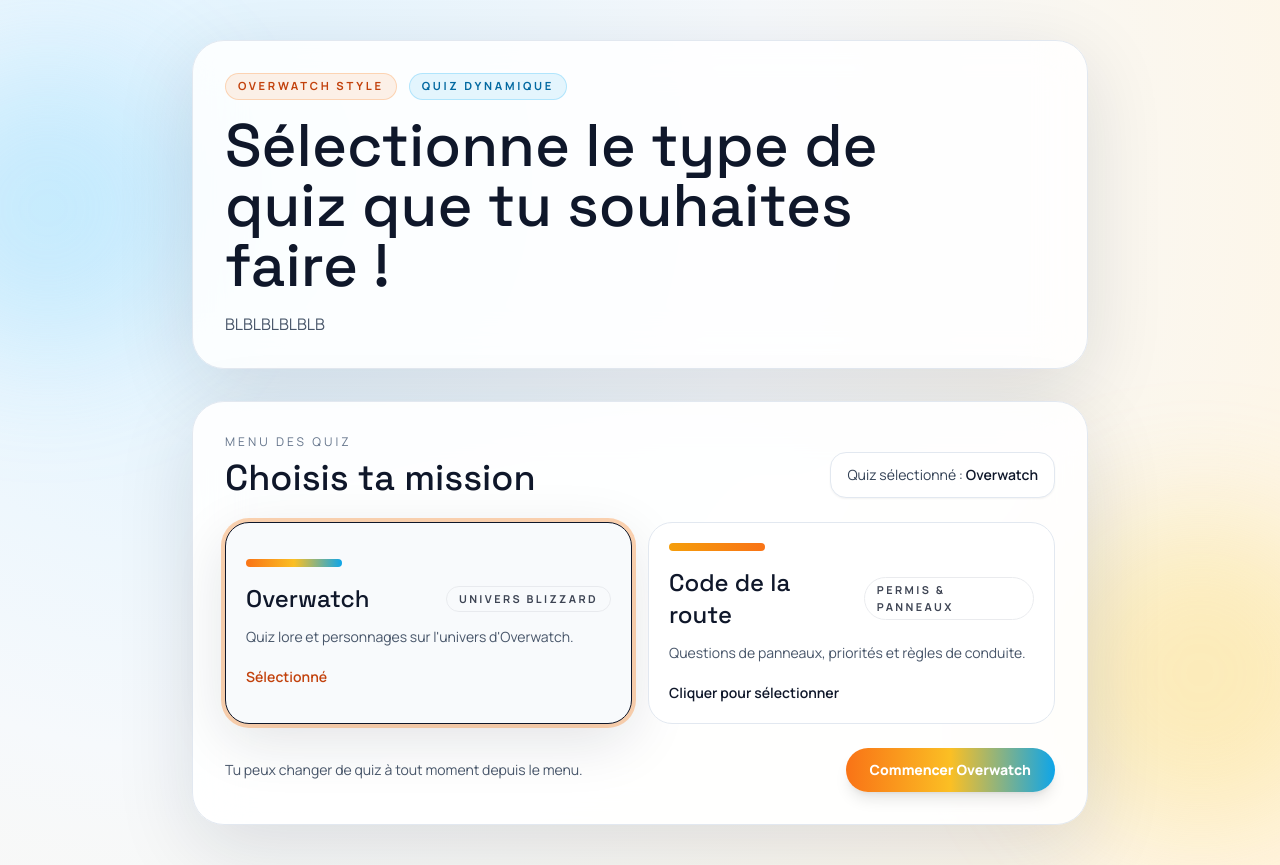
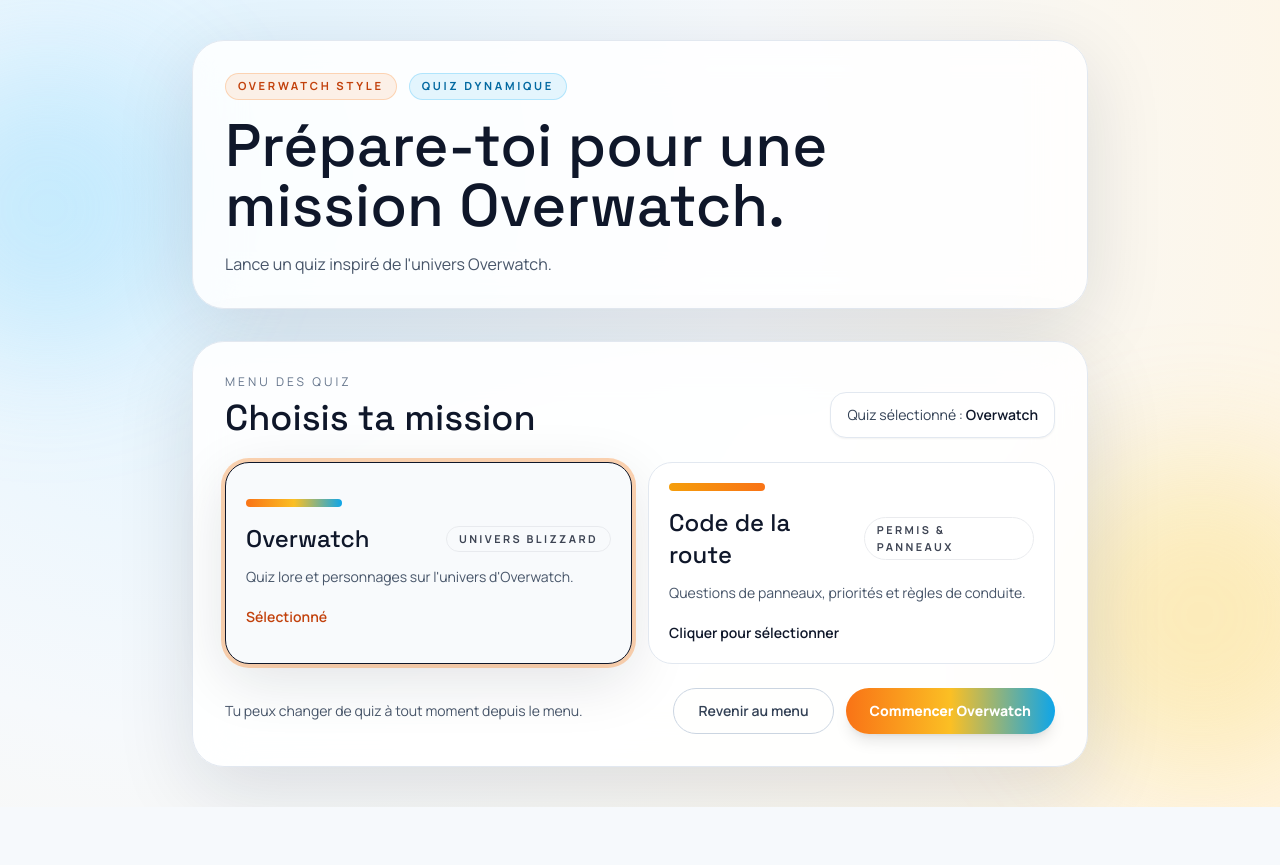
Before and after one commit to eliott-colin/flash-mcqueen, a React (Vite) app: page / in a window 1280 px wide. After the commit the page ends 807 px from the top, so only its background shows below. Built offline with nearby package versions, Linux system fonts and the light colour scheme.

Commit message:
feat: menu change

```diff
--- a/src/App.jsx
+++ b/src/App.jsx
@@ -23,13 +23,22 @@
 function App() {
   const [selectedQuiz, setSelectedQuiz] = useState("overwatch");
   const [started, setStarted] = useState(false);
+  const selectedQuizData = useMemo(
+    () => QUIZZES.find((quiz) => quiz.key === selectedQuiz) || null,
+    [selectedQuiz]
+  );
   const isOverwatchQuiz = selectedQuiz === "overwatch";
   const isOverwatchScreen = started && selectedQuiz === "overwatch";
-
-  const selectedQuizData = useMemo(
-    () => QUIZZES.find((quiz) => quiz.key === selectedQuiz) || QUIZZES[0],
-    [selectedQuiz]
-  );
+  const menuTitle = selectedQuizData
+    ? selectedQuizData.title === "Overwatch"
+      ? "Prépare-toi pour une mission Overwatch."
+      : `Prêt pour le quiz ${selectedQuizData.title} ?`
+    : "Sélectionne le type de quiz que tu souhaites faire !";
+  const menuSubtitle = selectedQuizData
+    ? selectedQuizData.title === "Overwatch"
+      ? "Lance un quiz inspiré de l'univers Overwatch."
+      : "Reviens au menu si tu veux changer de thème."
+    : "Choisis un quiz, puis démarre quand tu es prêt.";
 
   const launchQuiz = () => setStarted(true);
   const goBackToMenu = () => setStarted(false);
@@ -54,10 +63,10 @@
             </span>
           </div>
           <h1 className="mt-4 max-w-3xl font-display text-4xl leading-tight sm:text-6xl">
-            Sélectionne le type de quiz que tu souhaites faire !
+            {menuTitle}
           </h1>
           <p className="mt-4 max-w-2xl text-sm text-slate-600 sm:text-base">
-            BLBLBLBLBLB
+            {menuSubtitle}
           </p>
         </header>
 
@@ -114,17 +123,31 @@
                 Tu peux changer de quiz à tout moment depuis le menu.
               </p>
 
+              <div className="flex flex-wrap gap-3">
+                <button
+                  type="button"
+                  onClick={() => setSelectedQuiz(null)}
+                  disabled={!selectedQuiz}
+                  className="rounded-full border border-slate-300 px-6 py-3 text-sm font-semibold text-slate-700 transition hover:bg-slate-50 disabled:cursor-not-allowed disabled:opacity-40"
+                >
+                  Revenir au menu
+                </button>
+
                 <button
                   type="button"
                   onClick={launchQuiz}
+                    disabled={!selectedQuizData}
                   className={`rounded-full px-6 py-3 text-sm font-extrabold text-white shadow-lg transition hover:scale-[1.02] hover:shadow-xl ${
-                  isOverwatchQuiz
+                      !selectedQuizData
+                        ? "cursor-not-allowed bg-slate-300 text-slate-500 hover:scale-100 hover:shadow-lg"
+                        : isOverwatchQuiz
                       ? "bg-gradient-to-r from-orange-500 via-amber-400 to-sky-500 text-slate-950"
                       : "bg-slate-900"
                   }`}
                 >
-                Commencer {selectedQuizData.title}
+                    {selectedQuizData ? `Commencer ${selectedQuizData.title}` : "Choisis un quiz"}
                 </button>
+              </div>
             </div>
           </div>
         ) : (
```
Lines whose indentation alone changed are shown as unchanged.
